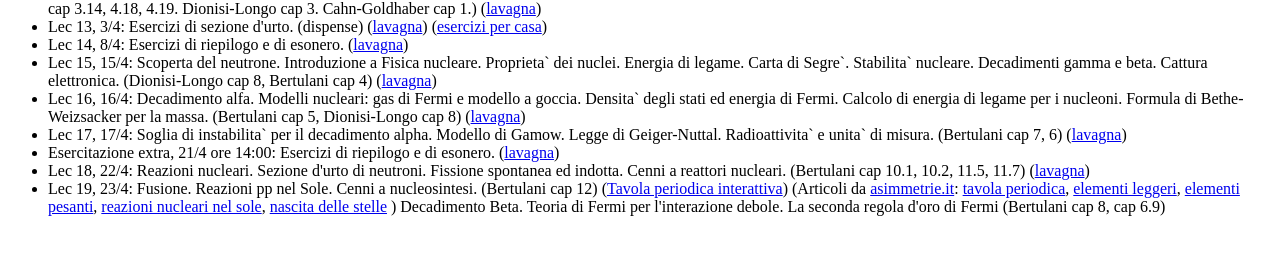
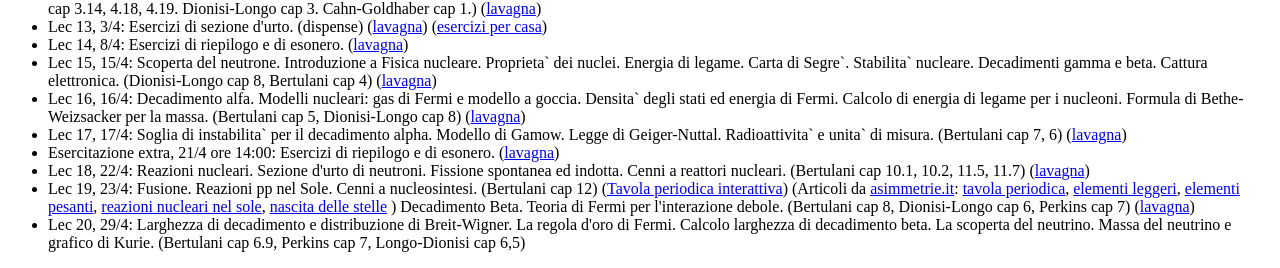
Before and after one commit to rahatlou/FNSN, a PHP site: page /content.php in a window 1280 px wide. Shown: the part 816-1084 px from the top of the page. Before the commit the page ends 1032 px from the top, so only its background shows below. Run offline with PHP 8.4, Linux system fonts and the light colour scheme.

Commit message:
AGGIORNATO ALLa lezione del 23/4

```diff
--- a/content.php
+++ b/content.php
@@ -198,8 +198,18 @@
 	<a href="https://www.asimmetrie.it/images/26/pdf/asimmetrie-26-04.pdf">reazioni nucleari nel sole</a>,
 	<a href="https://www.asimmetrie.it/images/24/pdf/asimmetrie-24-05.pdf">nascita delle stelle</a>
 	)
-	Decadimento Beta. Teoria di Fermi per l'interazione debole. La seconda regola d'oro di Fermi (Bertulani cap 8, cap 6.9)
+	Decadimento Beta. Teoria di Fermi per l'interazione debole.  (Bertulani cap 8, Dionisi-Longo cap 6, Perkins cap 7)
+	(<a href="https://github.com/rahatlou/FNSN/blob/FNSN2020/materiale/Videolezione-2020-04-23.pdf">lavagna</a>)
 	</li>
+
+	<li>
+	Lec 20, 29/4:
+	Larghezza di decadimento e distribuzione di Breit-Wigner.
+	La regola d'oro di Fermi. Calcolo larghezza di decadimento beta.
+	La scoperta del neutrino. Massa del neutrino e grafico di Kurie.
+	 (Bertulani cap 6.9, Perkins cap 7, Longo-Dionisi cap 6,5)
+	</li>
+
 
 
 <?php /*
--- a/sidebar.html
+++ b/sidebar.html
@@ -1,6 +1,6 @@
 <div id="sidebar-content">
 
-<h3 class=h3sidebar>Last update: 22 Apr 2020</h3>
+<h3 class=h3sidebar>Last update: 23 Apr 2020</h3>
   Created by
   <a href="http://www.roma1.infn.it/people/rahatlou/">Shahram Rahatlou</a>
   [<a href="mailto:shahram.rahatlou@uniroma1.it">shahram.rahatlou (at) uniroma1.it</a>]
```
Also changed, not shown: 1 other file.
